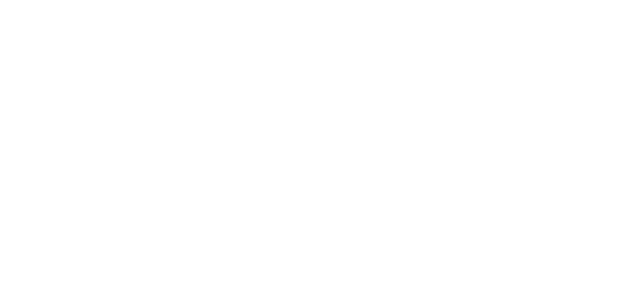
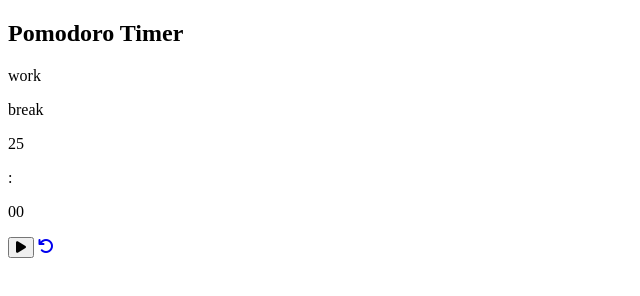
Before and after one commit to Denia-park/Vailina-pomodoro-practice, a website: page index.html in a window 1280 px wide. Shown: the whole page, without its empty margins (0-640 px from the left). Drawn offline with Linux system fonts and the light colour scheme.

Commit message:
html 구성 완료

```diff
--- a/index.html
+++ b/index.html
@@ -19,7 +19,31 @@
     <link href="./style.css" rel="stylesheet">
   </head>
   <body>
+    <section>
+      <div class="container">
+        <h1>Pomodoro Timer</h1>
 
+        <div class="painel">
+          <p id="work">work</p>
+          <p id="break">break</p>
+        </div>
+
+        <div class="timer">
+          <div class="circle">
+            <div class="time">
+              <p id="minutes">25</p>
+              <p>:</p>
+              <p id="seconds">00</p>
+            </div>
+          </div>
+        </div>
+
+        <div class="controls">
+          <button id="start" onclick="start()"><i class="fa-solid fa-play"></i></button>
+          <a href="/" id="reset"><i class="fa-solid fa-arrow-rotate-left"></i></a>
+        </div>
+      </div>
+    </section>
 
     <!-- SCRIPT -->
     <script src="./script.js"></script>
```
